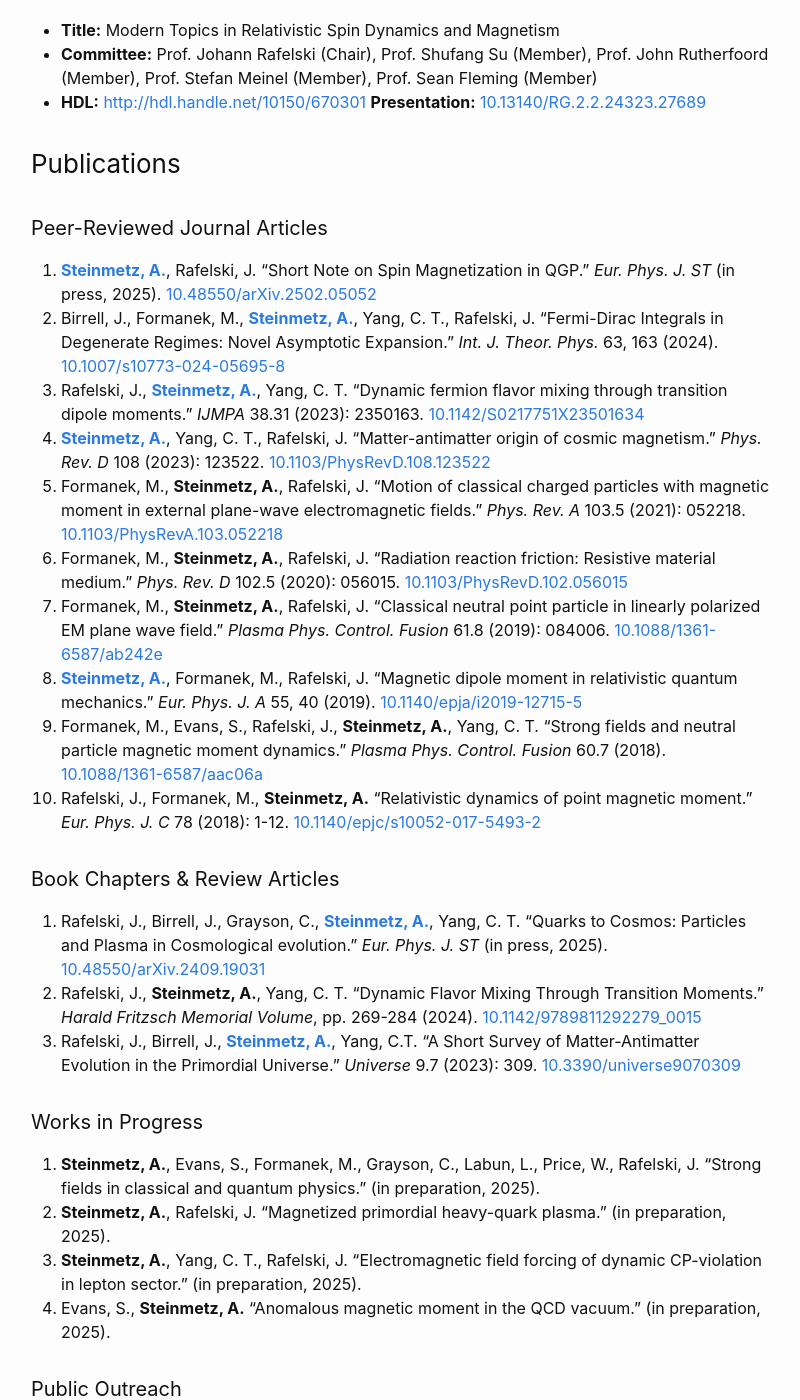
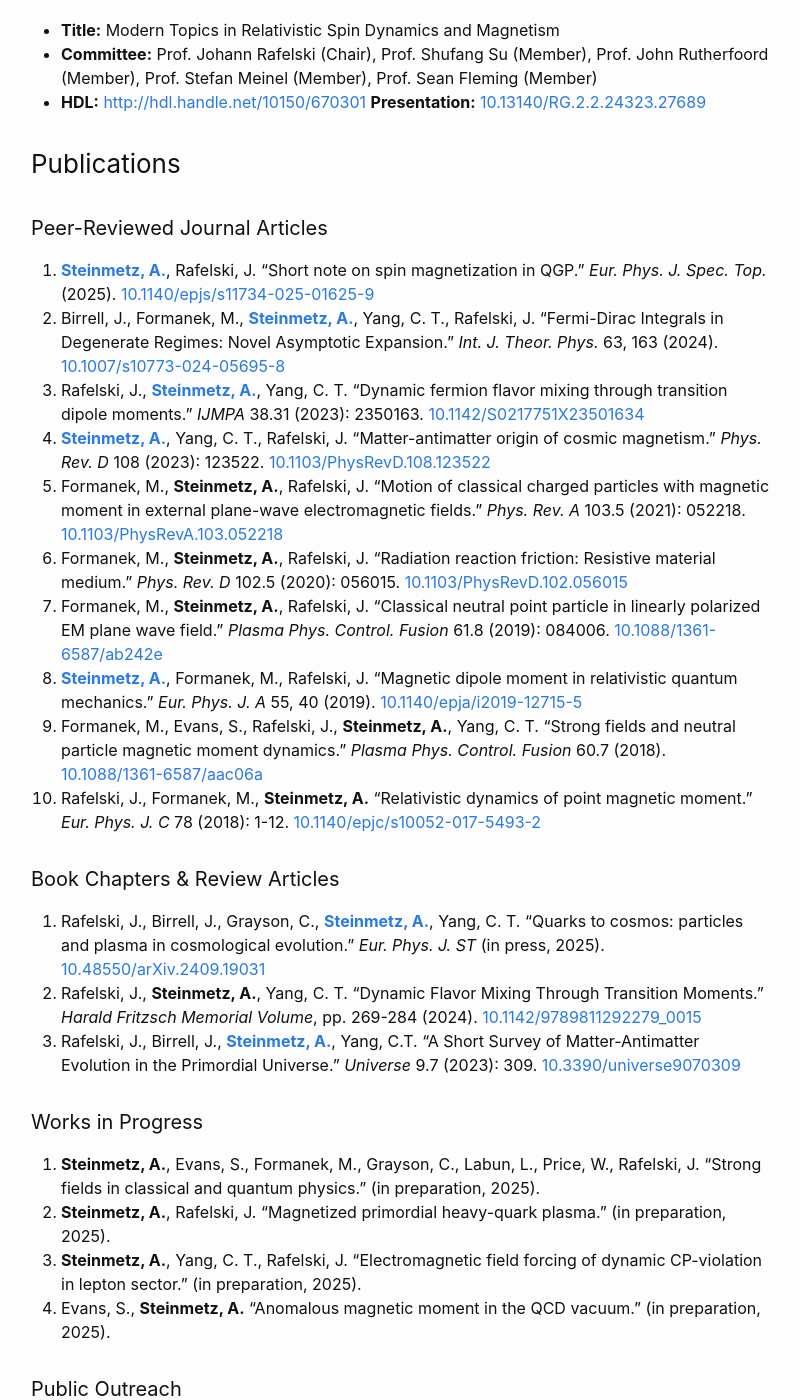
Before and after one commit to ajsteinmetz/ajsteinmetz.github.io, a Jekyll site: the page built from cv.md, in a window 1280 px wide and 1400 px high, scrolled down 1288 px. Shown: the whole window, without its empty margins (239-1039 px from the left). Built offline with Jekyll 4.4.1, drawn with Linux system fonts in a browser that asks for light colours; our own code applies the rules of GitHub Pages for plain Markdown files; comment, search, counter and statistics services are not loaded.

Commit message:
Update cv.md

```diff
--- a/cv.md
+++ b/cv.md
@@ -38,7 +38,7 @@
 ### Publications
 #### Peer-Reviewed Journal Articles
 
-1. **[Steinmetz, A.](https://github.com/ajsteinmetz/short-note-qgp)**, Rafelski, J. "Short Note on Spin Magnetization in QGP." <i>Eur. Phys. J. ST</i> (in press, 2025). [10.48550/arXiv.2502.05052](https://doi.org/10.48550/arXiv.2502.05052)
+1. **[Steinmetz, A.](https://github.com/ajsteinmetz/short-note-qgp)**, Rafelski, J. "Short note on spin magnetization in QGP." <i>Eur. Phys. J. Spec. Top.</i> (2025). [10.1140/epjs/s11734-025-01625-9](https://doi.org/10.1140/epjs/s11734-025-01625-9)
 2. Birrell, J., Formanek, M., **[Steinmetz, A.](https://github.com/ajsteinmetz/fermi-distribution)**, Yang, C. T., Rafelski, J. "Fermi-Dirac Integrals in Degenerate Regimes: Novel Asymptotic Expansion." <i>Int. J. Theor. Phys.</i> 63, 163 (2024). [10.1007/s10773-024-05695-8](https://doi.org/10.1007/s10773-024-05695-8)
 3. Rafelski, J., **[Steinmetz, A.](https://github.com/ajsteinmetz/neutrino-transition-moments)**, Yang, C. T. "Dynamic fermion flavor mixing through transition dipole moments." *IJMPA* 38.31 (2023): 2350163. [10.1142/S0217751X23501634](https://doi.org/10.1142/S0217751X23501634)
 4. **[Steinmetz, A.](https://github.com/ajsteinmetz/plasma-partition)**, Yang, C. T., Rafelski, J. "Matter-antimatter origin of cosmic magnetism." *Phys. Rev. D* 108 (2023): 123522. [10.1103/PhysRevD.108.123522](https://doi.org/10.1103/PhysRevD.108.123522)
@@ -51,7 +51,7 @@
 
 #### Book Chapters & Review Articles
 
-1. Rafelski, J., Birrell, J., Grayson, C., **[Steinmetz, A.](https://github.com/ajsteinmetz/thesis-collab-project)**, Yang, C. T. "Quarks to Cosmos: Particles and Plasma in Cosmological evolution." <i>Eur. Phys. J. ST</i> (in press, 2025). [10.48550/arXiv.2409.19031](https://doi.org/10.48550/arXiv.2409.19031)
+1. Rafelski, J., Birrell, J., Grayson, C., **[Steinmetz, A.](https://github.com/ajsteinmetz/thesis-collab-project)**, Yang, C. T. "Quarks to cosmos: particles and plasma in cosmological evolution." <i>Eur. Phys. J. ST</i> (in press, 2025). [10.48550/arXiv.2409.19031](https://doi.org/10.48550/arXiv.2409.19031)
 2. Rafelski, J., **Steinmetz, A.**, Yang, C. T. "Dynamic Flavor Mixing Through Transition Moments." *Harald Fritzsch Memorial Volume*, pp. 269-284 (2024). [10.1142/9789811292279_0015](https://doi.org/10.1142/9789811292279_0015)
 3. Rafelski, J., Birrell, J., **[Steinmetz, A.](https://github.com/ajsteinmetz/a-short-survey)**, Yang, C.T. "A Short Survey of Matter-Antimatter Evolution in the Primordial Universe." *Universe* 9.7 (2023): 309. [10.3390/universe9070309](https://doi.org/10.3390/universe9070309)
 
```
